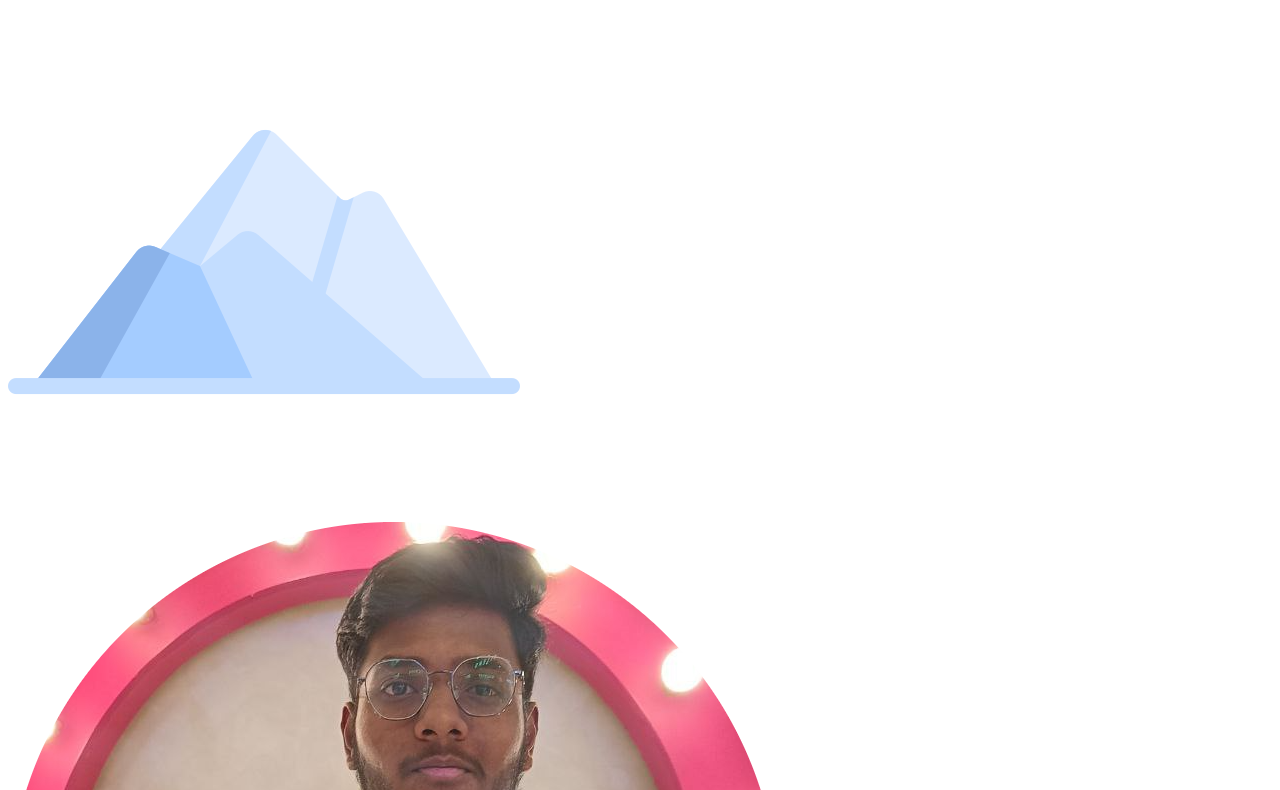
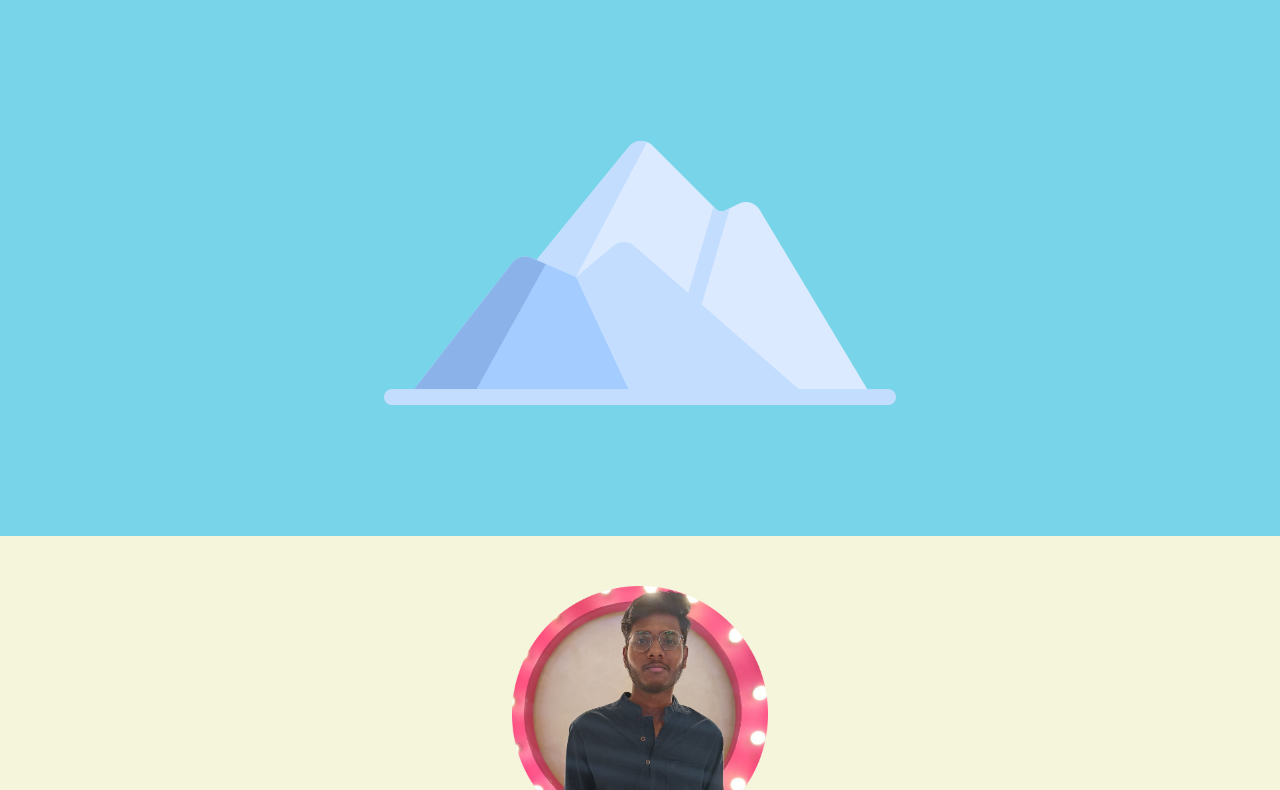
Before and after one commit to harshwardhan81004/My_Website, a plain HTML site: page index.html in a window 1280 px wide. Shown: the part 437-1227 px from the top of the page. Drawn offline with Linux system fonts and the light colour scheme; the site is published under a folder, as on GitHub Pages, so addresses that start at the root find nothing.

Commit message:
Update index.html

```diff
--- a/index.html
+++ b/index.html
@@ -3,7 +3,7 @@
 <head>
     <meta charset="UTF-8">
     <title>Harshwardhan Domal</title>
-    <link rel="stylesheet" href="/CSS-My Site/CSS/Styles.css">
+    <link rel="stylesheet" href="CSS-My Site/CSS/Styles.css">
     <link rel="preconnect" href="https://fonts.googleapis.com">
     <link rel="preconnect" href="https://fonts.gstatic.com" crossorigin>
     <link href="https://fonts.googleapis.com/css2?family=Kalam&family=Merriweather&family=Montserrat&family=Permanent+Marker&family=Sacramento&display=swap" rel="stylesheet">
```
